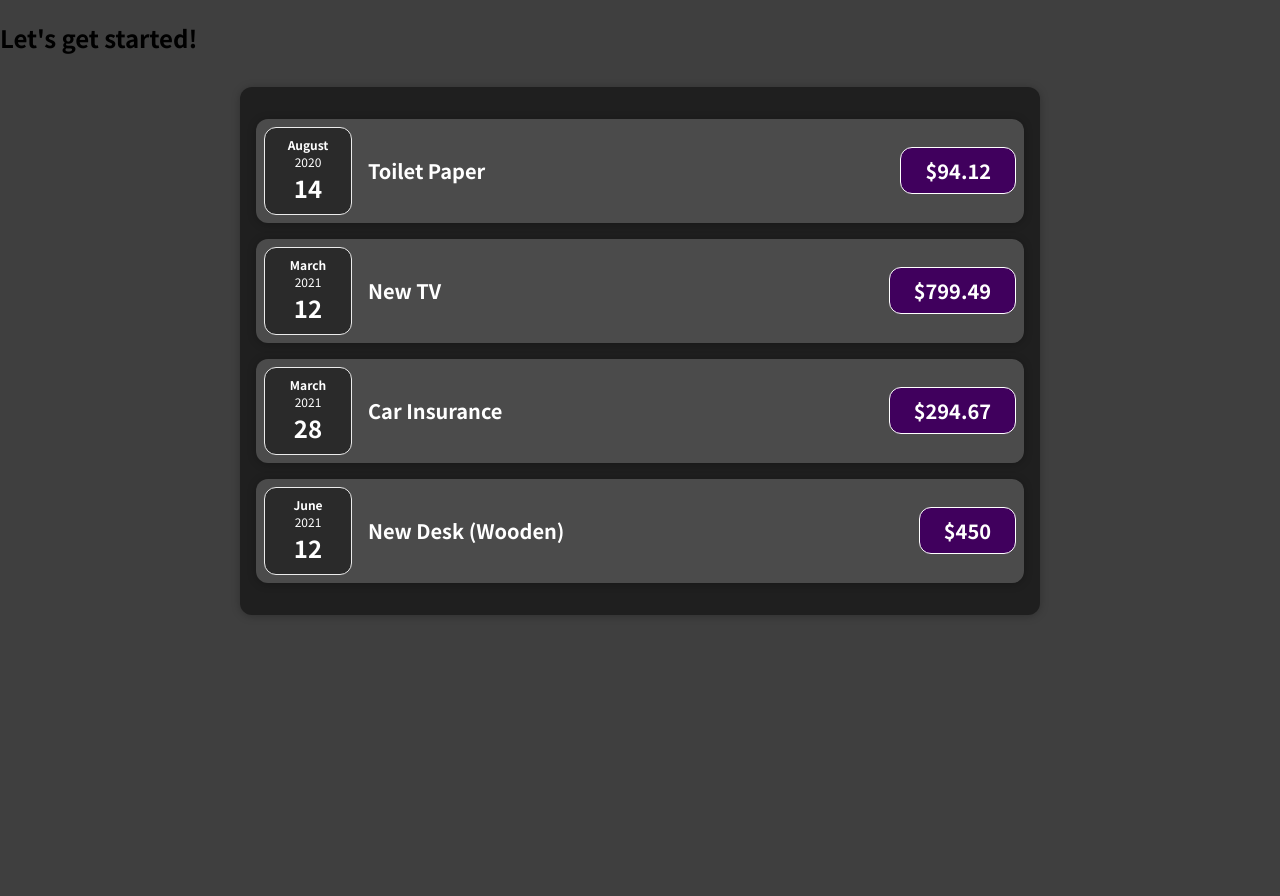
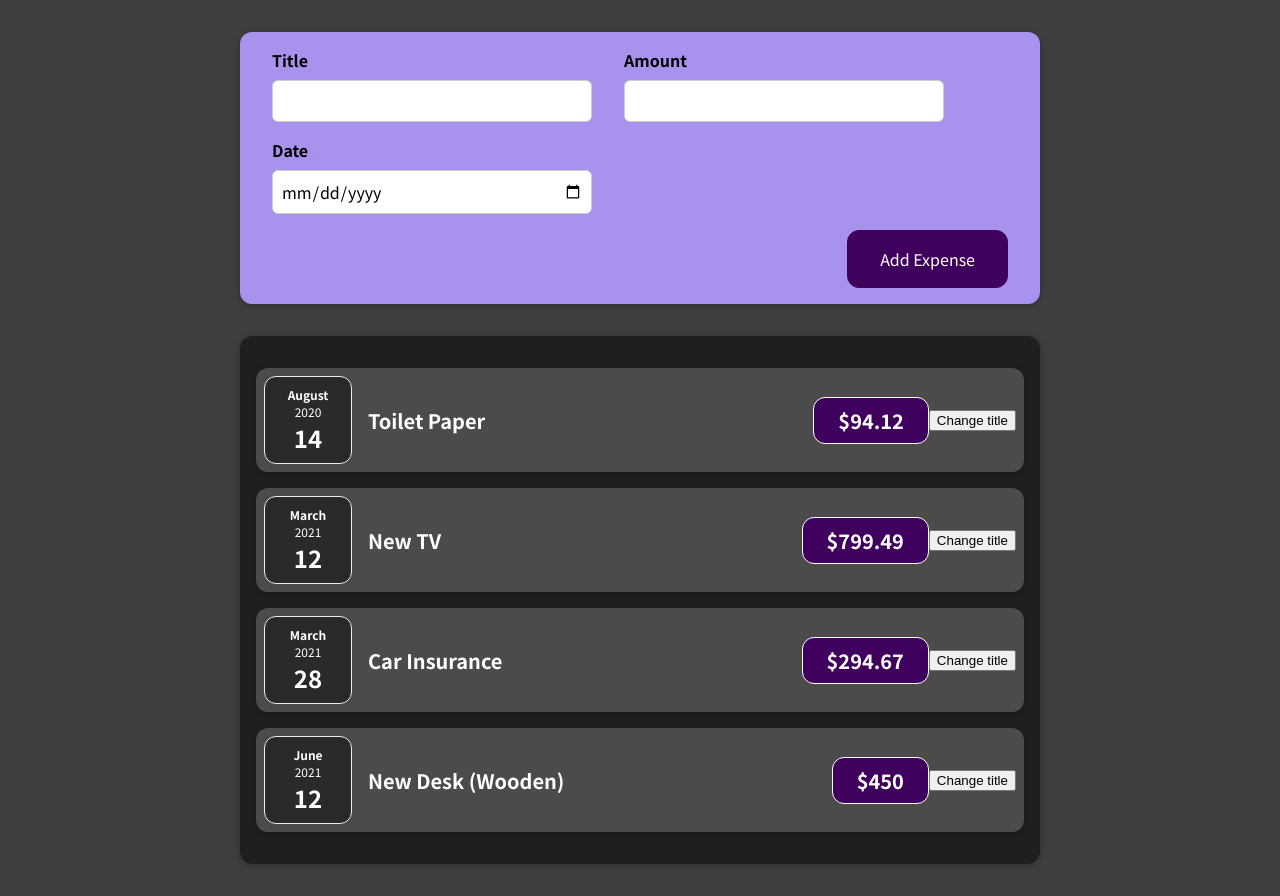
Before and after one commit to syepesc93/React-Projects, a React (Create React App) app in the folder budget-app/: page / in a window 1280 px wide. Before the commit the page ends 800 px from the top, so only its background shows below. Built offline with nearby package versions, Linux system fonts and the light colour scheme.

Commit message:
Added new expense component and comments

```diff
--- a/budget-app/src/App.js
+++ b/budget-app/src/App.js
@@ -1,8 +1,9 @@
 import React from "react";
 /* app components */
+import NewExpense from "./components/NewExpense/NewExpense";
 import ExpenseList from "./components/Expenses/ExpenseList";
 
-function App() {
+const App = () => {
   const expenses = [
     {
       id: "e1",
@@ -27,10 +28,10 @@
 
   return (
     <div>
-      <h2>Let's get started!</h2>
+      <NewExpense />
       <ExpenseList expenses={expenses} />
     </div>
   );
-}
+};
 
 export default App;
--- a/budget-app/src/components/Expenses/ExpenseDate.js
+++ b/budget-app/src/components/Expenses/ExpenseDate.js
@@ -3,7 +3,7 @@
 import "./ExpenseDate.css";
 
 /* expense date component */
-function ExpenseDate(props) {
+const ExpenseDate = (props) => {
   const month = props.expenseDate.toLocaleString("en-US", { month: "long" });
   const year = props.expenseDate.getFullYear();
   const day = props.expenseDate.toLocaleString("en-US", { day: "2-digit" });
@@ -15,6 +15,6 @@
       <div className="expense-date__day">{day}</div>
     </div>
   );
-}
+};
 
 export default ExpenseDate;
--- a/budget-app/src/components/Expenses/ExpenseItem.js
+++ b/budget-app/src/components/Expenses/ExpenseItem.js
@@ -1,4 +1,4 @@
-import React from "react";
+import React, { useState } from "react";
 /* CSS */
 import "./ExpenseItem.css";
 /* inner components */
@@ -7,17 +7,28 @@
 import Card from "../UI/Card";
 
 /* expense item component */
-function ExpenseItem(props) {
+const ExpenseItem = (props) => {
+  /* states */
+  const [expenseTitle, setExpenseTitle] = useState(props.expenseTitle);
+
+  /* event handlers */
+  const clickHandler = () => {
+    setExpenseTitle("Updated!");
+    console.log(expenseTitle);
+  };
+
+  /* JSX */
   return (
     <Card className="expense-item">
       <ExpenseDate expenseDate={props.expenseDate} />
 
       <div className="expense-item__description">
-        <h2>{props.expenseTitle}</h2>
+        <h2>{expenseTitle}</h2>
         <div className="expense-item__price">${props.expenseAmount}</div>
       </div>
+      <button onClick={clickHandler}>Change title</button>
     </Card>
   );
-}
+};
 
 export default ExpenseItem;
--- a/budget-app/src/components/Expenses/ExpenseList.js
+++ b/budget-app/src/components/Expenses/ExpenseList.js
@@ -7,7 +7,8 @@
 import Card from "../UI/Card";
 
 /* expense list component */
-function ExpenseList(props) {
+const ExpenseList = (props) => {
+  /* JSX */
   return (
     <Card className="expenses">
       <ExpenseItem
@@ -32,6 +33,6 @@
       />
     </Card>
   );
-}
+};
 
 export default ExpenseList;
--- /dev/null
+++ b/budget-app/src/components/NewExpense/ExpenseForm.css
@@ -0,0 +1,28 @@
+.new-expense__controls {
+  display: flex;
+  flex-wrap: wrap;
+  gap: 1rem;
+  margin-bottom: 1rem;
+  text-align: left;
+}
+
+.new-expense__control label {
+  font-weight: bold;
+  margin-bottom: 0.5rem;
+  display: block;
+  margin-left: 1rem;
+}
+
+.new-expense__control input {
+  font: inherit;
+  padding: 0.5rem;
+  border-radius: 6px;
+  border: 1px solid #ccc;
+  width: 20rem;
+  max-width: 100%;
+  margin-left: 1rem;
+}
+
+.new-expense__actions {
+  text-align: right;
+}
--- /dev/null
+++ b/budget-app/src/components/NewExpense/ExpenseForm.js
@@ -0,0 +1,38 @@
+import React from "react";
+/* CSS */
+import "./ExpenseForm.css";
+
+const ExpenseForm = () => {
+  /* event handlers */
+  const titleChangeHandler = (event) => {
+    console.log("Title changed: " + event.target.value); // event is a JS object
+  };
+
+  /* JSX */
+  return (
+    <form>
+      <div className="new-expense__controls">
+        <div className="new-expense__control">
+          <label>Title</label>
+          <input type="text" onChange={titleChangeHandler} />
+        </div>
+
+        <div className="new-expense__control">
+          <label>Amount</label>
+          <input type="number" min="0.01" step="0.01" />
+        </div>
+
+        <div className="new-expense__control">
+          <label>Date</label>
+          <input type="date" min="2019-01-01" max="2022-12-31" />
+        </div>
+      </div>
+
+      <div className="new-expense__actions">
+        <button type="submit">Add Expense</button>
+      </div>
+    </form>
+  );
+};
+
+export default ExpenseForm;
--- /dev/null
+++ b/budget-app/src/components/NewExpense/NewExpense.css
@@ -0,0 +1,38 @@
+.new-expense {
+  background-color: #a892ee;
+  padding: 1rem;
+  margin: 2rem auto;
+  width: 50rem;
+  max-width: 95%;
+  border-radius: 12px;
+  text-align: center;
+  box-shadow: 0 1px 8px rgba(0, 0, 0, 0.25);
+}
+
+.new-expense button {
+  font: inherit;
+  cursor: pointer;
+  padding: 1rem 2rem;
+  border: 1px solid #40005d;
+  background-color: #40005d;
+  color: white;
+  border-radius: 12px;
+  margin-right: 1rem;
+}
+
+.new-expense button:hover,
+.new-expense button:active {
+  background-color: #510674;
+  border-color: #510674;
+}
+
+.new-expense button.alternative {
+  color: #220131;
+  border-color: transparent;
+  background-color: transparent;
+}
+
+.new-expense button.alternative:hover,
+.new-expense button.alternative:active {
+  background-color: #ddb3f8;
+}
--- /dev/null
+++ b/budget-app/src/components/NewExpense/NewExpense.js
@@ -0,0 +1,16 @@
+import React from "react";
+/* CSS */
+import "./NewExpense.css";
+/* inner components */
+import ExpenseForm from "./ExpenseForm";
+
+const NewExpense = () => {
+  /* JSX */
+  return (
+    <div className="new-expense">
+      <ExpenseForm />
+    </div>
+  );
+};
+
+export default NewExpense;
--- a/budget-app/src/components/UI/Card.js
+++ b/budget-app/src/components/UI/Card.js
@@ -3,10 +3,10 @@
 import "./Card.css";
 
 /* card component */
-function Card(props) {
+const Card = (props) => {
   const classes = "card " + props.className;
 
   return <div className={classes}>{props.children}</div>;
-}
+};
 
 export default Card;
```
